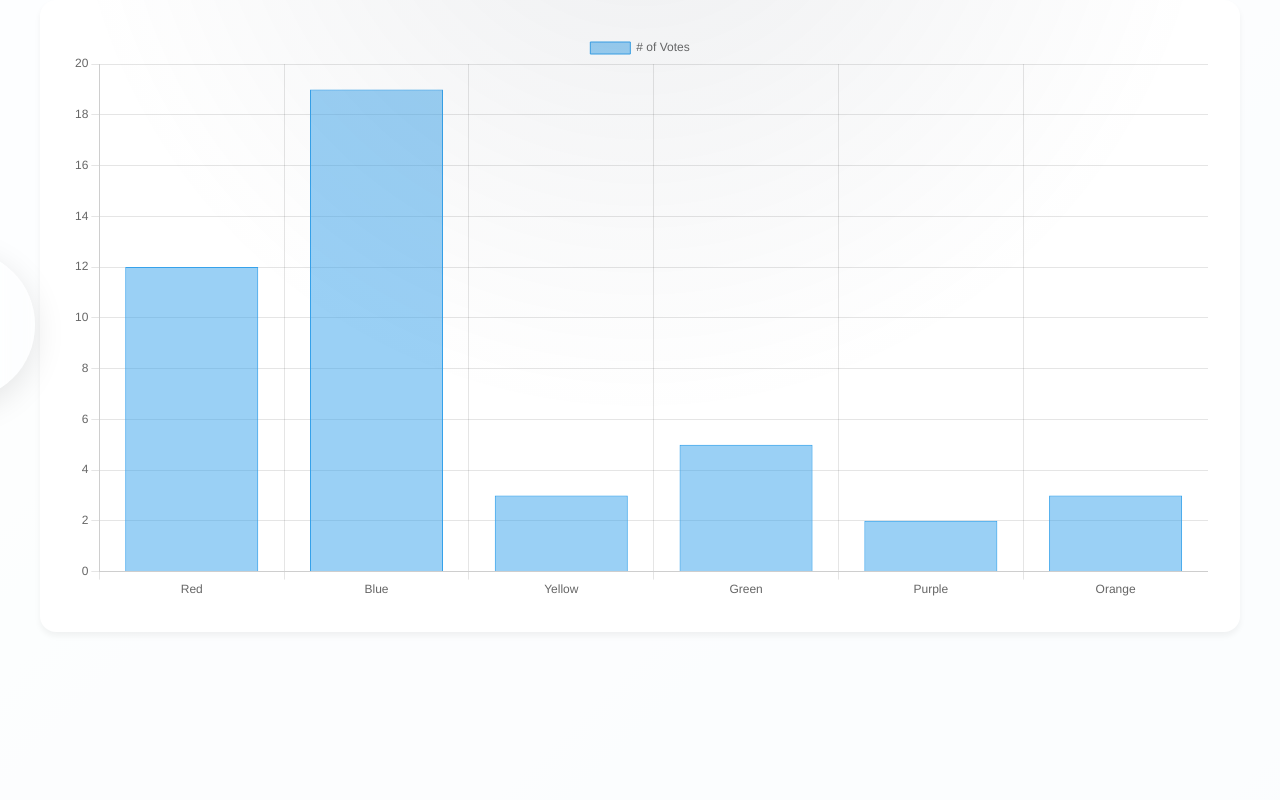
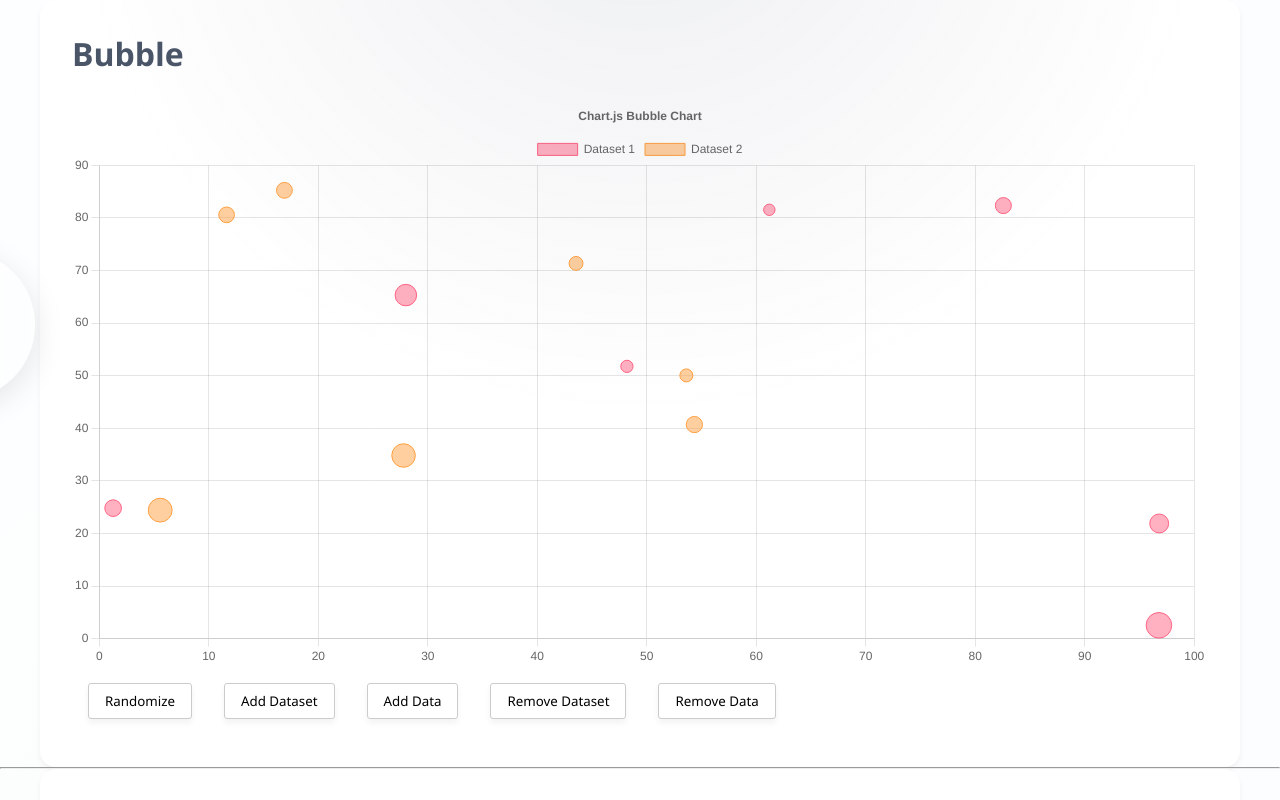
Before and after one commit to 119786155/error_run, a SvelteKit app: page /chart in a window 1280 px wide. Shown: the top 800 px of the page. Built offline with nearby package versions, Linux system fonts and the light colour scheme.

Commit message:
connect bubble chart

```diff
--- a/package.json
+++ b/package.json
@@ -26,6 +26,7 @@
 	},
 	"dependencies": {
 		"@excalidraw/excalidraw": "^0.18.0",
+		"@kurkle/color": "^0.4.0",
 		"@lexical/rich-text": "^0.36.1",
 		"@lexical/utils": "^0.36.1",
 		"chart.js": "^4.5.0",
--- a/src/routes/chart/+page.svelte
+++ b/src/routes/chart/+page.svelte
@@ -1,5 +1,6 @@
 <script>
 	import Bar from './Bar.svelte';
+	import Bubble from './Bubble.svelte';
 </script>
 
 <svelte:head>
@@ -7,4 +8,6 @@
 	<meta name="description" content="chart" />
 </svelte:head>
 
+<Bubble />
+<hr />
 <Bar />
--- a/src/routes/chart/Bar.svelte
+++ b/src/routes/chart/Bar.svelte
@@ -32,5 +32,6 @@
 </script>
 
 <div class="container">
-	<canvas bind:this={chartCanvas} id="myChart"></canvas>
+	<h1>Bar</h1>
+	<canvas bind:this={chartCanvas} id="barChart"></canvas>
 </div>
--- /dev/null
+++ b/src/routes/chart/Bubble.svelte
@@ -0,0 +1,133 @@
+<script>
+	import { onMount } from 'svelte';
+	import Chart from 'chart.js/auto';
+	import * as Utils from './utils.svelte.js';
+
+	const DATA_COUNT = 7;
+	const NUMBER_CFG = { count: DATA_COUNT, rmin: 5, rmax: 15, min: 0, max: 100 };
+
+	const data = {
+		datasets: [
+			{
+				label: 'Dataset 1',
+				data: Utils.bubbles(NUMBER_CFG),
+				borderColor: Utils.CHART_COLORS.red,
+				backgroundColor: Utils.transparentize(Utils.CHART_COLORS.red, 0.5)
+			},
+			{
+				label: 'Dataset 2',
+				data: Utils.bubbles(NUMBER_CFG),
+				borderColor: Utils.CHART_COLORS.orange,
+				backgroundColor: Utils.transparentize(Utils.CHART_COLORS.orange, 0.5)
+			}
+		]
+	};
+
+	const actions = [
+		{
+			name: 'Randomize',
+			handler(chart) {
+				chart.data.datasets.forEach((dataset) => {
+					dataset.data = Utils.bubbles({ count: DATA_COUNT, rmin: 5, rmax: 15, min: 0, max: 100 });
+				});
+				chart.update();
+			}
+		},
+		{
+			name: 'Add Dataset',
+			handler(chart) {
+				const chartData = chart.data;
+				const dsColor = Utils.namedColor(chartData.datasets.length);
+				const newDataset = {
+					label: 'Dataset ' + (chartData.datasets.length + 1),
+					backgroundColor: Utils.transparentize(dsColor, 0.5),
+					borderColor: dsColor,
+					data: Utils.bubbles({ count: DATA_COUNT, rmin: 5, rmax: 15, min: 0, max: 100 })
+				};
+				chart.data.datasets.push(newDataset);
+				chart.update();
+			}
+		},
+		{
+			name: 'Add Data',
+			handler(chart) {
+				const chartData = chart.data;
+				if (chartData.datasets.length > 0) {
+					for (let index = 0; index < chartData.datasets.length; ++index) {
+						chartData.datasets[index].data.push(
+							Utils.bubbles({ count: 1, rmin: 5, rmax: 15, min: 0, max: 100 })[0]
+						);
+					}
+
+					chart.update();
+				}
+			}
+		},
+		{
+			name: 'Remove Dataset',
+			handler(chart) {
+				chart.data.datasets.pop();
+				chart.update();
+			}
+		},
+		{
+			name: 'Remove Data',
+			handler(chart) {
+				chart.data.datasets.forEach((dataset) => {
+					dataset.data.pop();
+				});
+
+				chart.update();
+			}
+		}
+	];
+
+	let ctx;
+	let chartCanvas;
+	let chart;
+
+	const config = {
+		type: 'bubble',
+		data,
+		options: {
+			responsive: true,
+			plugins: {
+				legend: {
+					position: 'top'
+				},
+				title: {
+					display: true,
+					text: 'Chart.js Bubble Chart'
+				}
+			}
+		}
+	};
+
+	onMount(() => {
+		ctx = chartCanvas.getContext('2d');
+		chart = new Chart(ctx, config);
+	});
+</script>
+
+<div class="container">
+	<h1>Bubble</h1>
+	<canvas bind:this={chartCanvas} id="bubbleChart"></canvas>
+	<div>
+		{#each actions as item}
+			<button onclick={() => item.handler(chart)} class="bubble-char-btn">{item.name}</button>
+		{/each}
+	</div>
+</div>
+
+<style>
+	.bubble-char-btn {
+		margin: 1rem;
+		padding: 0.5rem 1rem;
+		cursor: pointer;
+		background: var(--card-bg);
+		border: 1px solid #ccc;
+		border-radius: 3px;
+		box-shadow: var(--shadow);
+		transition: var(--transition);
+	}
+</style>
--- /dev/null
+++ b/src/routes/chart/utils.svelte.js
@@ -0,0 +1,81 @@
+import colorLib from '@kurkle/color';
+
+function valueOrDefault(value, defaultValue) {
+	return typeof value === 'undefined' ? defaultValue : value;
+}
+
+// Adapted from http://indiegamr.com/generate-repeatable-random-numbers-in-js/
+var _seed = Date.now();
+
+function rand(min, max) {
+	min = valueOrDefault(min, 0);
+	max = valueOrDefault(max, 0);
+	_seed = (_seed * 9301 + 49297) % 233280;
+	return min + (_seed / 233280) * (max - min);
+}
+
+function numbers(config) {
+	var cfg = config || {};
+	var min = valueOrDefault(cfg.min, 0);
+	var max = valueOrDefault(cfg.max, 100);
+	var from = valueOrDefault(cfg.from, []);
+	var count = valueOrDefault(cfg.count, 8);
+	var decimals = valueOrDefault(cfg.decimals, 8);
+	var continuity = valueOrDefault(cfg.continuity, 1);
+	var dfactor = Math.pow(10, decimals) || 0;
+	var data = [];
+	var i, value;
+
+	for (i = 0; i < count; ++i) {
+		value = (from[i] || 0) + rand(min, max);
+		if (rand() <= continuity) {
+			data.push(Math.round(dfactor * value) / dfactor);
+		} else {
+			data.push(null);
+		}
+	}
+
+	return data;
+}
+
+function points(config) {
+	const xs = numbers(config);
+	const ys = numbers(config);
+	return xs.map((x, i) => ({ x, y: ys[i] }));
+}
+
+export function bubbles(config) {
+	return points(config).map((pt) => {
+		pt.r = rand(config.rmin, config.rmax);
+		return pt;
+	});
+}
+
+export function transparentize(value, opacity) {
+	var alpha = opacity === undefined ? 0.5 : 1 - opacity;
+	return colorLib(value).alpha(alpha).rgbString();
+}
+
+export const CHART_COLORS = {
+	red: 'rgb(255, 99, 132)',
+	orange: 'rgb(255, 159, 64)',
+	yellow: 'rgb(255, 205, 86)',
+	green: 'rgb(75, 192, 192)',
+	blue: 'rgb(54, 162, 235)',
+	purple: 'rgb(153, 102, 255)',
+	grey: 'rgb(201, 203, 207)'
+};
+
+const NAMED_COLORS = [
+	CHART_COLORS.red,
+	CHART_COLORS.orange,
+	CHART_COLORS.yellow,
+	CHART_COLORS.green,
+	CHART_COLORS.blue,
+	CHART_COLORS.purple,
+	CHART_COLORS.grey
+];
+
+export function namedColor(index) {
+	return NAMED_COLORS[index % NAMED_COLORS.length];
+}
```
Also changed, not shown: 1 other file (tests, documents, lock files or other folders).
